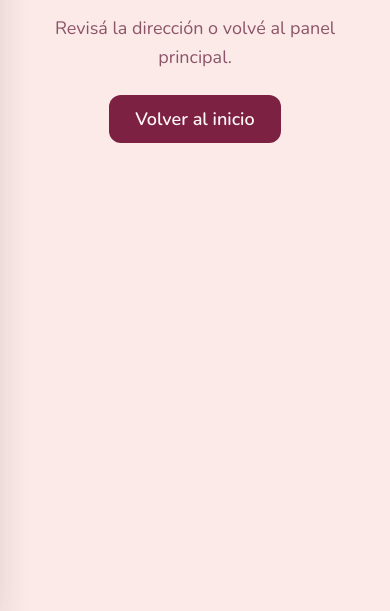
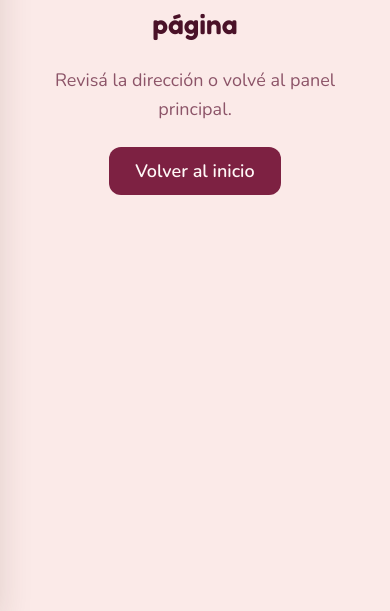
Before and after one commit to nawelm187/Franthina-Manager, a plain HTML site: page index.html in a window 390 px wide. Shown: the part 233-844 px from the top of the page. Drawn offline with nearby package versions, Linux system fonts and the light colour scheme; a web font is replaced by a local one.

Commit message:
Add files via upload

```diff
--- a/design-system/components.css
+++ b/design-system/components.css
@@ -20,6 +20,7 @@
 @media (max-width: 1023px) {
   .sidebar-toggle { display: flex; }
 }
+.sidebar-toggle.is-hidden { display: none; }
 
 .sidebar-backdrop {
   display: none;
@@ -65,8 +66,12 @@
   max-width: 1200px;
   width: 100%;
 }
+@media (max-width: 1023px) {
+  /* Deja lugar para que el botón ☰ (fixed, arriba a la izquierda) no tape el título. */
+  .app-main { padding-top: calc(44px + var(--space-3) * 2); }
+}
 @media (max-width: 480px) {
-  .app-main { padding: var(--space-4); }
+  .app-main { padding: var(--space-4); padding-top: calc(44px + var(--space-3) * 2); }
 }
 
 .app-brand {
```
